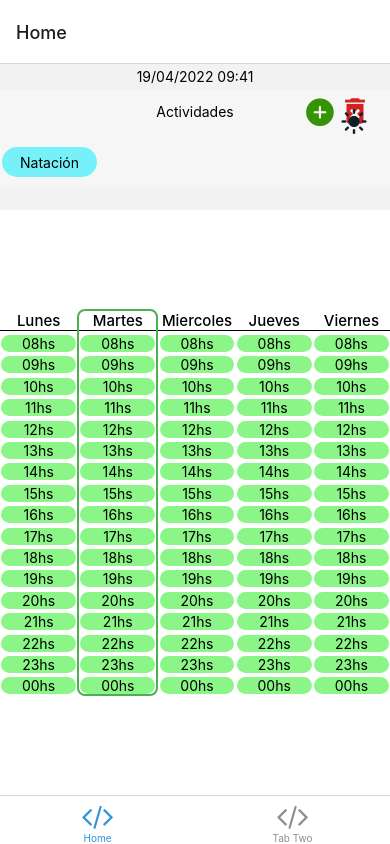
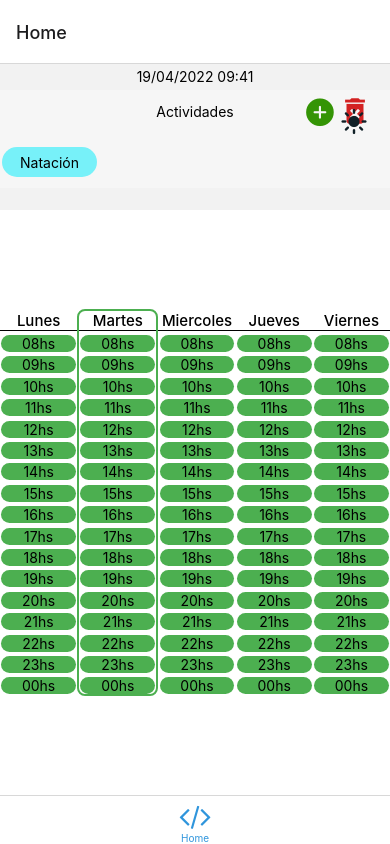
Before and after one commit to FrancoMendo/PersonalUtilities, a React Native app: screen /Home in a window 390 px wide. Built offline with nearby package versions, Linux system fonts and the light colour scheme; what expo-linking would draw is missing.

Commit message:
fix ts errors

```diff
--- a/App.js
+++ b/App.js
@@ -6,7 +6,6 @@ import useCachedResources from './hooks/useCachedResources';
 import Navigation from './navigation';
 import { PersistGate } from 'redux-persist/integration/react';
 import { persistor, store } from './store';
-
 
 export default function App() {
   const isLoadingComplete = useCachedResources();
--- a/components/Themed.tsx
+++ b/components/Themed.tsx
@@ -5,12 +5,12 @@
 
 import { Text as DefaultText, View as DefaultView } from 'react-native';
 
-import Colors from '../constants/Colors';
 import useColorScheme from '../hooks/useColorScheme';
+import { ColorTheme } from '../constants/Colors';
 
 export function useThemeColor(
   props: { light?: string; dark?: string },
-  colorName: keyof typeof Colors.light & keyof typeof Colors.dark
+  colorName: keyof typeof ColorTheme.light & keyof typeof ColorTheme.dark
 ) {
   const theme = useColorScheme();
   const colorFromProps = props[theme];
@@ -18,7 +18,7 @@ export function useThemeColor(
   if (colorFromProps) {
     return colorFromProps;
   } else {
-    return Colors[theme][colorName];
+    return ColorTheme[theme][colorName];
   }
 }
 
--- a/features/theme/themeSlice.js
+++ /dev/null
@@ -1,20 +0,0 @@
-import { createSlice } from '@reduxjs/toolkit';
-import { Appearance } from 'react-native';
-
-export const themeSlice = createSlice({
-  name: 'themeState',
-  initialState: {
-    theme: Appearance.getColorScheme(),
-  },
-  reducers: {
-    toggleTheme: (state) => {
-      state.theme = state.theme === 'dark' ? 'light' : 'dark';
-    },
-  },
-})
-
-export const { toggleTheme } = themeSlice.actions
-
-export const selectTheme = (state) => state.themeState.theme
-
-export default themeSlice.reducer
--- /dev/null
+++ b/features/theme/themeSlice.ts
@@ -0,0 +1,24 @@
+import { createSlice } from "@reduxjs/toolkit";
+import { Appearance, ColorSchemeName } from "react-native";
+import { StoreState } from "../../store";
+interface themeSliceStateType {
+  theme: 'dark' | 'light';
+}
+const initialState: themeSliceStateType = {
+  theme: Appearance.getColorScheme() || 'light',
+};
+export const themeSlice = createSlice({
+  name: "themeState",
+  initialState,
+  reducers: {
+    toggleTheme: (state) => {
+      state.theme = state.theme === "dark" ? "light" : "dark";
+    },
+  },
+});
+
+export const { toggleTheme } = themeSlice.actions;
+
+export const selectTheme = (state: StoreState) => state.themeState.theme;
+
+export default themeSlice.reducer;
--- a/navigation/index.tsx
+++ b/navigation/index.tsx
@@ -3,32 +3,38 @@
  * https://reactnavigation.org/docs/getting-started
  *
  */
-import { FontAwesome } from '@expo/vector-icons';
-import { createBottomTabNavigator } from '@react-navigation/bottom-tabs';
-import { NavigationContainer, DefaultTheme, DarkTheme } from '@react-navigation/native';
-import { createNativeStackNavigator } from '@react-navigation/native-stack';
-import * as React from 'react';
-import { ColorSchemeName, Pressable, View, TouchableOpacity, StatusBar, StyleSheet } from 'react-native';
+import { FontAwesome } from "@expo/vector-icons";
+import { createBottomTabNavigator } from "@react-navigation/bottom-tabs";
+import {
+  NavigationContainer,
+  DefaultTheme,
+  DarkTheme,
+} from "@react-navigation/native";
+import { createNativeStackNavigator } from "@react-navigation/native-stack";
+import * as React from "react";
+import { View, TouchableOpacity, StatusBar, StyleSheet } from "react-native";
 
-import Colors from '../constants/Colors';
-import ModalScreen from '../screens/ModalScreen';
-import NotFoundScreen from '../screens/NotFoundScreen';
-import HomeTab from '../screens/HomeTab';
-import TabTwoScreen from '../screens/TabTwoScreen';
-import { RootStackParamList, RootTabParamList, RootTabScreenProps } from '../types';
-import LinkingConfiguration from './LinkingConfiguration';
-import { SafeAreaView } from 'react-native-safe-area-context';
-import { heightInt, widthInt } from '../helpers/size';
-import Icon from '../components/reusable/icon';
+import { ColorTheme } from "../constants/Colors";
+import ModalScreen from "../screens/ModalScreen";
+import NotFoundScreen from "../screens/NotFoundScreen";
+import HomeTab from "../screens/HomeTab";
+import {
+  RootStackParamList,
+  RootTabParamList,
+} from "../types";
+import LinkingConfiguration from "./LinkingConfiguration";
+import { SafeAreaView } from "react-native-safe-area-context";
+import { heightInt, widthInt } from "../helpers/size";
+import Icon from "../components/reusable/icon";
 // Redux
-import { useDispatch, useSelector } from 'react-redux';
-import { selectTheme, toggleTheme } from '../features/theme/themeSlice';
+import { useDispatch, useSelector } from "react-redux";
+import { selectTheme, toggleTheme } from "../features/theme/themeSlice";
 
 export default function Navigation() {
   const colorScheme = useSelector(selectTheme);
   const switchTheme = () => {
     dispatch(toggleTheme());
-  }
+  };
   const dispatch = useDispatch();
   return (
     <NavigationContainer
@@ -38,10 +44,21 @@ export default function Navigation() {
       <SafeAreaView style={{ flex: 1 }}>
         <View style={styles.switchContainer}>
           <TouchableOpacity onPress={() => switchTheme()}>
-            {colorScheme === "dark" ?
-              <Icon color='#aeaeae' name='moon' library='Ionicons' size={heightInt(150)}/> :
-              <Icon color='#102027' name='sunny' library='Ionicons' size={heightInt(150)}/>
-            }
+            {colorScheme === "dark" ? (
+              <Icon
+                color="#aeaeae"
+                name="moon"
+                library="Ionicons"
+                size={heightInt(150)}
+              />
+            ) : (
+              <Icon
+                color="#102027"
+                name="sunny"
+                library="Ionicons"
+                size={heightInt(150)}
+              />
+            )}
           </TouchableOpacity>
         </View>
         <RootNavigator />
@@ -59,9 +76,17 @@ const Stack = createNativeStackNavigator<RootStackParamList>();
 function RootNavigator() {
   return (
     <Stack.Navigator>
-      <Stack.Screen name="Root" component={BottomTabNavigator} options={{ headerShown: false }} />
-      <Stack.Screen name="NotFound" component={NotFoundScreen} options={{ title: 'Oops!' }} />
-      <Stack.Group screenOptions={{ presentation: 'modal' }}>
+      <Stack.Screen
+        name="Root"
+        component={BottomTabNavigator}
+        options={{ headerShown: false }}
+      />
+      <Stack.Screen
+        name="NotFound"
+        component={NotFoundScreen}
+        options={{ title: "Oops!" }}
+      />
+      <Stack.Group screenOptions={{ presentation: "modal" }}>
         <Stack.Screen name="Modal" component={ModalScreen} />
       </Stack.Group>
     </Stack.Navigator>
@@ -81,23 +106,15 @@ function BottomTabNavigator() {
     <BottomTab.Navigator
       initialRouteName="Home"
       screenOptions={{
-        tabBarActiveTintColor: Colors[colorScheme].tint,
-      }}>
+        tabBarActiveTintColor: ColorTheme[colorScheme].tint,
+      }}
+    >
       <BottomTab.Screen
         name="Home"
         component={HomeTab}
-        options={({ navigation }: RootTabScreenProps<'TabOne'>) => ({
-          title: 'Home',
+        options={() => ({
           tabBarIcon: ({ color }) => <TabBarIcon name="code" color={color} />,
         })}
-      />
-      <BottomTab.Screen
-        name="TabTwo"
-        component={TabTwoScreen}
-        options={{
-          title: 'Tab Two',
-          tabBarIcon: ({ color }) => <TabBarIcon name="code" color={color} />,
-        }}
       />
     </BottomTab.Navigator>
   );
@@ -107,7 +124,7 @@ function BottomTabNavigator() {
  * You can explore the built-in icon families and icons on the web at https://icons.expo.fyi/
  */
 function TabBarIcon(props: {
-  name: React.ComponentProps<typeof FontAwesome>['name'];
+  name: React.ComponentProps<typeof FontAwesome>["name"];
   color: string;
 }) {
   return <FontAwesome size={30} style={{ marginBottom: -3 }} {...props} />;
--- a/screens/HomeTab.tsx
+++ b/screens/HomeTab.tsx
@@ -9,12 +9,12 @@ import Icon from "../components/reusable/icon";
 import { useSelector } from "react-redux";
 import { selectActivities } from "../features/calendar/calendarSlice";
 import { selectTheme } from "../features/theme/themeSlice";
-import Colors from "../constants/Colors";
 import PopUp from "../components/reusable/PopUp";
 import { Picker } from "@react-native-picker/picker";
 import { Color } from "../helpers/colors";
+import { ColorTheme } from "../constants/Colors";
 
-export default function HomeTab({ navigation }: RootTabScreenProps<"TabOne">) {
+export default function HomeTab({ navigation }: RootTabScreenProps<"Home">) {
   const [showPopUp, setShowPopUp] = useState(null);
   const [daySelected, setDaySelected] = useState("Lunes");
   const dayNumber = dayjs().get("d");
@@ -118,7 +118,7 @@ export default function HomeTab({ navigation }: RootTabScreenProps<"TabOne">) {
                 key={h + index}
                 style={[
                   styles(theme).hourContainer,
-                  { backgroundColor: "#8CF587" },
+                  { backgroundColor: Color.secondary },
                 ]}
               >
                 <Text style={{ textAlign: "center" }}>{h}hs</Text>
@@ -132,8 +132,8 @@ export default function HomeTab({ navigation }: RootTabScreenProps<"TabOne">) {
         title={showPopUp?.title || ""}
         onCancell={() => setShowPopUp(null)}
       >
-        <View style={{ paddingHorizontal: widthInt(40) }}>
-          <Text style={styles().textBold}>Actividad</Text>
+        <View style={{ paddingHorizontal: widthInt(40), backgroundColor: ColorTheme[theme].background }}>
+          <Text style={styles(theme).textBold}>Actividad</Text>
           <TextInput
             style={{
               borderColor: "#cfd8dc",
@@ -144,7 +144,7 @@ export default function HomeTab({ navigation }: RootTabScreenProps<"TabOne">) {
             placeholder="Nombre de actividad"
           />
           <Text style={styles().textBold}>Día 📅</Text>
-          <View style={styles().pickerContainer}>
+          <View style={styles(theme).pickerContainer}>
             <Picker
               onValueChange={(itemValue) => setDaySelected(itemValue)}
               mode="dropdown"
@@ -156,7 +156,7 @@ export default function HomeTab({ navigation }: RootTabScreenProps<"TabOne">) {
               ))}
             </Picker>
           </View>
-          <Text style={styles().textBold}>Horario (24hs)</Text>
+          <Text style={styles(theme).textBold}>Horario (24hs)</Text>
           <View style={{ display: "flex", flexDirection: "row" }}>
             <TextInput
               style={{
@@ -202,7 +202,7 @@ const styles = (theme: "dark" | "light" = "light") =>
       display: "flex",
       flexDirection: "row",
       marginTop: heightInt(50),
-      backgroundColor: Colors[theme].background,
+      backgroundColor: ColorTheme[theme].background,
       flex: 1,
     },
     title: {
@@ -211,7 +211,7 @@ const styles = (theme: "dark" | "light" = "light") =>
       textAlign: "center",
       borderBottomColor: "#000",
       borderBottomWidth: 1,
-      color: Colors[theme].text,
+      color: ColorTheme[theme].text,
     },
     separator: {
       marginVertical: 30,
@@ -238,26 +238,26 @@ const styles = (theme: "dark" | "light" = "light") =>
     },
     activitiesSection: {
       width: "100%",
-      backgroundColor: Colors[theme].backgroundRegular,
+      backgroundColor: ColorTheme[theme].backgroundRegular,
     },
     actFlagsSection: {
       width: "100%",
       display: "flex",
       flexDirection: "row",
       paddingVertical: heightInt(20),
-      backgroundColor: Colors[theme].backgroundRegular,
+      backgroundColor: ColorTheme[theme].backgroundRegular,
     },
     column: {
       width: "20%",
       borderColor: "#000",
       borderWidth: 1,
       paddingBottom: heightInt(10),
-      backgroundColor: Colors[theme].backgroundRegular,
+      backgroundColor: ColorTheme[theme].backgroundRegular,
     },
     text: {
       textAlign: "center",
       paddingVertical: heightInt(10),
-      color: Colors[theme].text,
+      color: ColorTheme[theme].text,
     },
     iconsContainer: {
       position: "absolute",
@@ -271,7 +271,7 @@ const styles = (theme: "dark" | "light" = "light") =>
       fontSize: heightInt(35),
       fontWeight: "bold",
       paddingVertical: heightInt(15),
-      color: Colors[theme].text,
+      color: ColorTheme[theme].text,
     },
     pickerContainer: {
       borderColor: "#dedede",
--- a/screens/TabTwoScreen.tsx
+++ b/screens/TabTwoScreen.tsx
@@ -2,14 +2,13 @@ import React, { useState, useEffect } from 'react'
 import { StyleSheet } from 'react-native';
 import { useDispatch, useSelector,  } from 'react-redux';
 import CheckBoxItem from '../components/reusable/CheckBoxItem';
-import Icon from '../components/reusable/icon';
 
 import { Text, View } from '../components/Themed';
-import Colors from '../constants/Colors';
 import { checkMustResetList } from '../features/finanzas/finanzasFns';
 import { changeCostStatus, costFormat, selectMonthCosts } from '../features/finanzas/finanzasSlice';
 import { selectTheme } from '../features/theme/themeSlice';
-import { heightInt, widthInt } from '../helpers/size';
+import { widthInt } from '../helpers/size';
+import { ColorTheme } from '../constants/Colors';
 
 export default function TabTwoScreen() {
   const theme: 'dark' | 'light' = useSelector(selectTheme);
@@ -57,7 +56,7 @@ export default function TabTwoScreen() {
               ))}
           </View>
         </View>
-        <View style={{ flex: 0.5, alignItems: "center", backgroundColor: Colors[theme].background }}>
+        <View style={{ flex: 0.5, alignItems: "center", backgroundColor: ColorTheme[theme].background }}>
           <View
             style={styles(theme).separator}
             lightColor="#eee"
@@ -99,13 +98,13 @@ const styles = (theme: "dark" | "light") =>
     title: {
       fontSize: 20,
       fontWeight: "bold",
-      color: Colors[theme].text,
+      color: ColorTheme[theme].text,
     },
     subtitle: {
       fontSize: 20,
       fontWeight: "500",
-      color: Colors[theme].text,
-      backgroundColor: Colors[theme].background,
+      color: ColorTheme[theme].text,
+      backgroundColor: ColorTheme[theme].background,
     },
     separator: {
       marginVertical: 5,
@@ -115,7 +114,7 @@ const styles = (theme: "dark" | "light") =>
     box: {
       flex: 0.5,
       alignItems: "center",
-      backgroundColor: Colors[theme].background,
+      backgroundColor: ColorTheme[theme].background,
       paddingHorizontal: widthInt(25)
     },
   });
--- a/store.js
+++ b/store.ts
@@ -41,3 +41,5 @@ export const store = configureStore({
     }),
 });
 export const persistor = persistStore(store);
+const storeState = store.getState();
+export type StoreState = typeof storeState;
--- a/types.tsx
+++ b/types.tsx
@@ -25,7 +25,7 @@ export type RootStackScreenProps<Screen extends keyof RootStackParamList> = Nati
 >;
 
 export type RootTabParamList = {
-  TabOne: undefined;
+  Home: undefined;
   TabTwo: undefined;
 };
 
```
Also changed, not shown: constants/Colors.ts (+19 -11 lines), features/calendar/calendarSlice.ts (+3 -4 lines), navigation/LinkingConfiguration.ts (+1 -6 lines).
